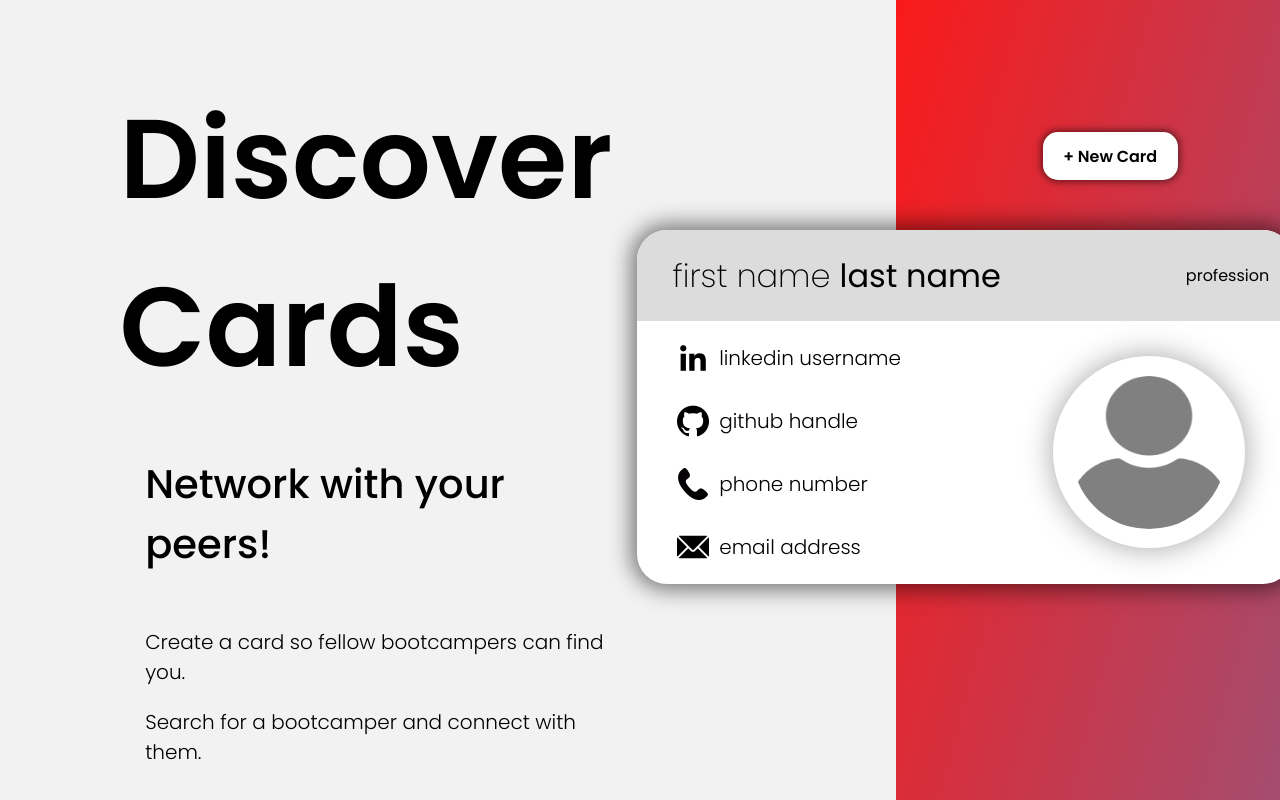
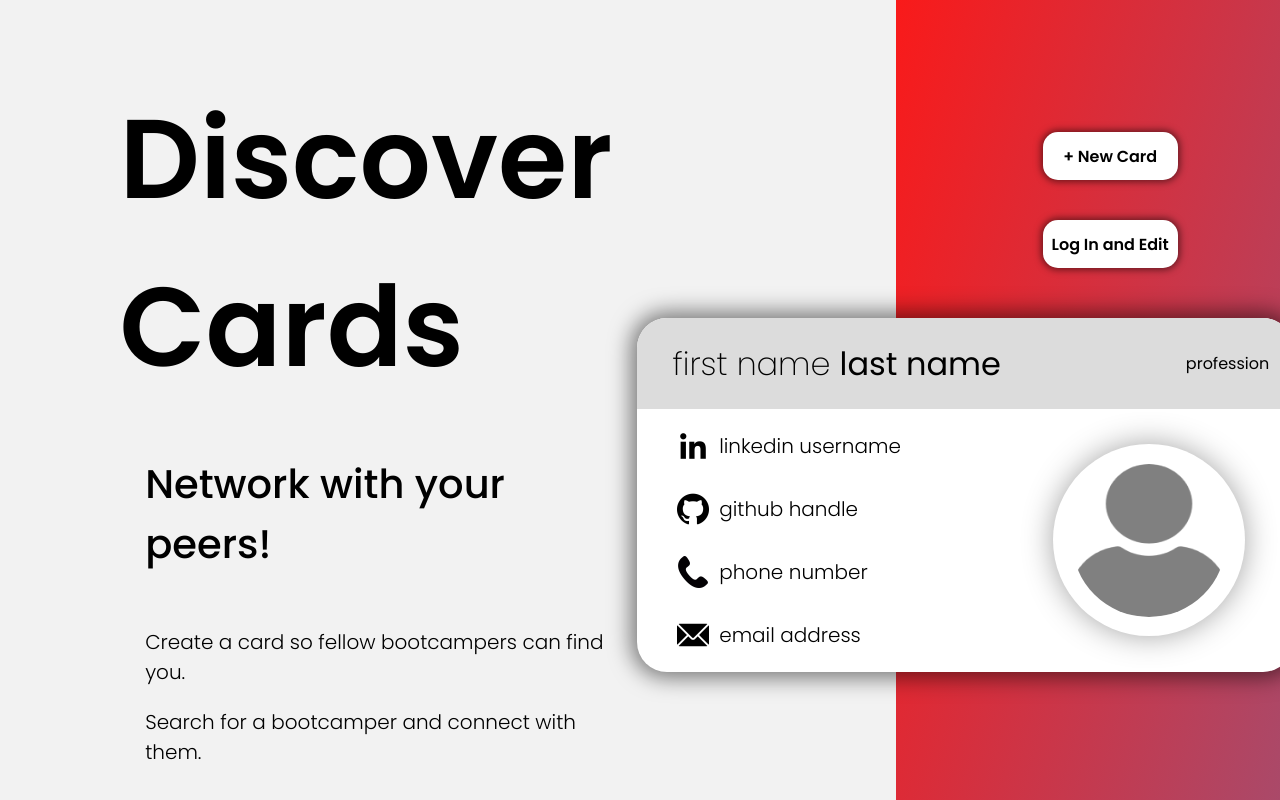
Before and after one commit to SchoolOfCode/bc13_w9_project-frontend-the-train-ees, a React (Create React App) app in the folder train-ees/: page / in a window 1280 px wide. Shown: the top 800 px of the page. Built offline with nearby package versions, Linux system fonts and the light colour scheme.

Commit message:
add user card to top of row whenever loged in

```diff
--- a/train-ees/src/components/discoverPage/index.js
+++ b/train-ees/src/components/discoverPage/index.js
@@ -1,63 +1,95 @@
-
-import './index.css'
-import Button from '../button'
-import DiscoverCard from '../discoverCard';
-import {useState} from 'react'
+import "./index.css";
+import Button from "../button";
+import DiscoverCard from "../discoverCard";
+import { useState } from "react";
 //import backgroundGif from '../images/purple_BG.gif'
 
-export default function DiscoverPage({handleClick}){
+export default function DiscoverPage({ handleClick }) {
   const [cards, setCards] = useState([{}]);
+  const [userData, setUserData] = useState(null);
 
-    async function getCards(input){
+  async function getCards(input) {
     //console.log(input)
-        let response = await fetch(`http://localhost:3000/api/cards?name=${input}`, {
-            method: 'GET',
-            headers:{
-
+    let response = await fetch(
+      `http://localhost:3000/api/cards?name=${input}`,
+      {
+        method: "GET",
+        headers: {},
       }
-        });
+    );
     let data = await response.json();
-        setCards(data.payload)
+    setCards(data.payload);
+    // add userData to front of cards
+    setCards([userData, ...cards]);
   }
 
-    async function handleKeyDown(e){   // enter pressed on input
+  async function handleKeyDown(e) {
+    // enter pressed on input
     if (e.key !== "Enter") {
-            return
+      return;
     }
     let input = e.target.value;
-        if(input ==="" || input===" "){
-            return
+    if (input === "" || input === " ") {
+      return;
     }
-        await getCards(input)
+    await getCards(input);
   }
 
-    return(
-        <div className = "discoverPage">
+  async function pressLogIn() {
+    const emailInput = prompt("Enter your email");
+    let response = await fetch(
+      `http://localhost:3000/api/?email=${emailInput}`,
+      {
+        method: "GET",
+        headers: {},
+      }
+    );
+    let data = await response.json();
+    let correctPass = await data.payload.password;
+    let logInData = await data.payload;
+    const guessPass = prompt("Enter your password");
+    if (correntPass === guessPass) {
+      setUserData(logInData);
+    }
+  }
+
+  return (
+    <div className="discoverPage">
       <div className="discoverBody">
-                <div className='discoverTitle'>
+        <div className="discoverTitle">
           <h1>Discover Cards</h1>
         </div>
-                <div className='discoverTitle2'>
+        <div className="discoverTitle2">
           <h2>Network with your peers!</h2>
         </div>
-                <div className='discoverBodyText'>
+        <div className="discoverBodyText">
           <p>Create a card so fellow bootcampers can find you.</p>
           <p>Search for a bootcamper and connect with them.</p>
         </div>
-                <div className='searchInput'>
-                    <input type='text' className="inputSearch" placeholder="Search By Name" onKeyDown={async(e)=>{await handleKeyDown(e)}}/>
+        <div className="searchInput">
+          <input
+            type="text"
+            className="inputSearch"
+            placeholder="Search By Name"
+            onKeyDown={async (e) => {
+              await handleKeyDown(e);
+            }}
+          />
         </div>
       </div>
-            <div className='cardDisplay'>
-                <div className='createBtn'>
-                    <Button handleClick={handleClick} buttonText={'+ New Card'}/>
+      <div className="cardDisplay">
+        <div className="createBtn">
+          <Button handleClick={handleClick} buttonText={"+ New Card"} />
+          <Button handleClick={pressLogIn} buttonText={"Log In and Edit"} />
         </div>
-                <div className='discoverCardContainer'>
-                    {cards.map((card, i) => (<DiscoverCard key={i} info={card}/>))}
+        <div className="discoverCardContainer">
+          {cards.map((card, i) => (
+            <DiscoverCard key={i} info={card} />
+          ))}
         </div>
       </div>
-            <div className='whiteBg'></div>
+      <div className="whiteBg"></div>
       {/* <footer className='space'></footer> */}
     </div>
-    )
+  );
 }
```
Also changed, not shown: train-ees/src/components/app/App.js (+8 -9 lines). Lines whose indentation alone changed are shown as unchanged.
